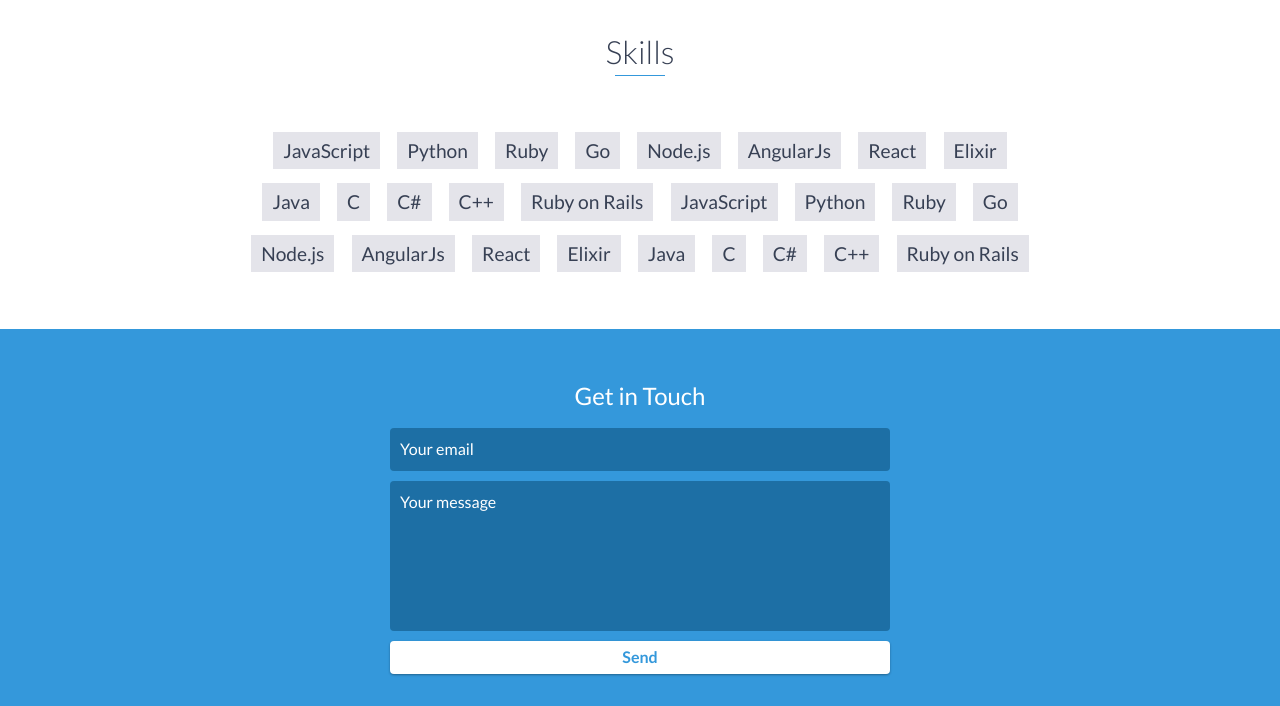
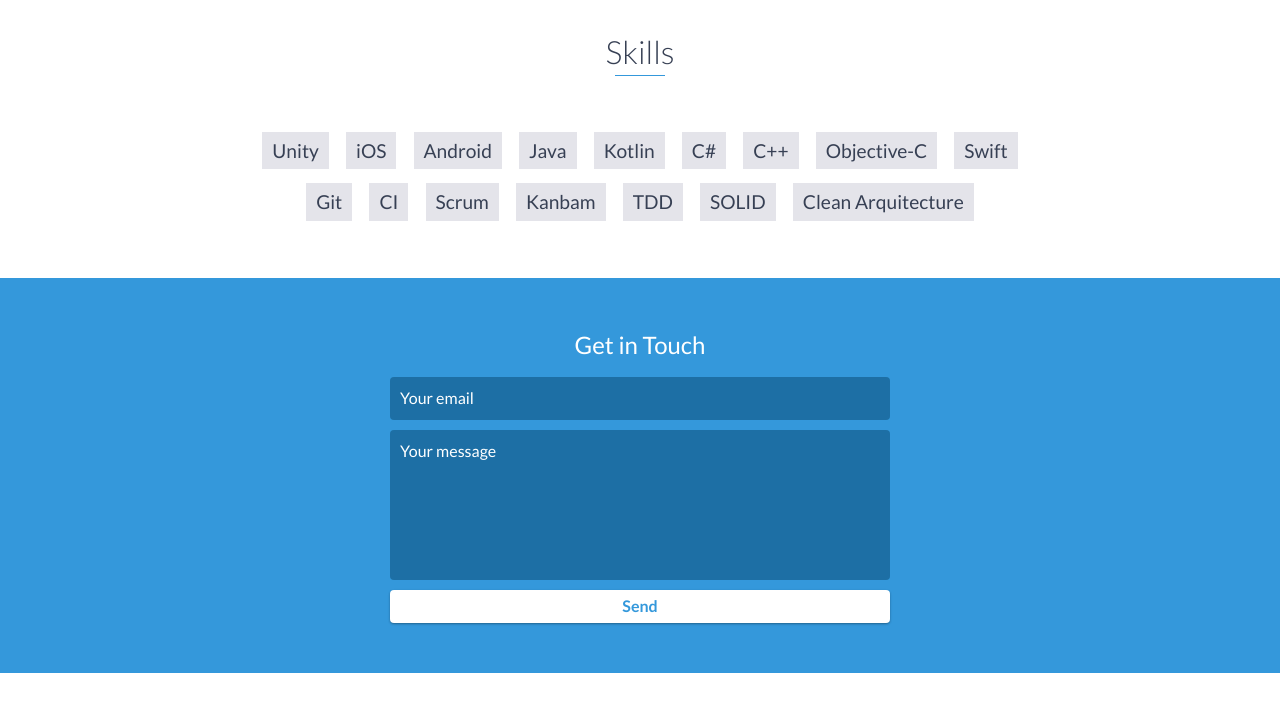
Before and after one commit to gonztirado/gonztirado.github.io, a website: page index.html in a window 1280 px wide. Shown: the part 3520-4226 px from the top of the page. Drawn offline with nearby package versions, Linux system fonts and the light colour scheme.

Commit message:
Updated skills section

```diff
--- a/index.html
+++ b/index.html
@@ -320,32 +320,22 @@
     <div id="skills">
         <h2 class="heading">Skills</h2>
         <ul>
-            <li>JavaScript</li>
-            <li>Python</li>
-            <li>Ruby</li>
-            <li>Go</li>
-            <li>Node.js</li>
-            <li>AngularJs</li>
-            <li>React</li>
-            <li>Elixir</li>
+            <li>Unity</li>
+            <li>iOS</li>
+            <li>Android</li>
             <li>Java</li>
-            <li>C</li>
+            <li>Kotlin</li>
             <li>C#</li>
             <li>C++</li>
-            <li>Ruby on Rails</li>
-            <li>JavaScript</li>
-            <li>Python</li>
-            <li>Ruby</li>
-            <li>Go</li>
-            <li>Node.js</li>
-            <li>AngularJs</li>
-            <li>React</li>
-            <li>Elixir</li>
-            <li>Java</li>
-            <li>C</li>
-            <li>C#</li>
-            <li>C++</li>
-            <li>Ruby on Rails</li>
+            <li>Objective-C</li>
+            <li>Swift</li>
+            <li>Git</li>
+            <li>CI</li>
+            <li>Scrum</li>
+            <li>Kanbam</li>
+            <li>TDD</li>
+            <li>SOLID</li>
+            <li>Clean Arquitecture</li>
         </ul>
     </div>
     <!-- End #skills -->
```
